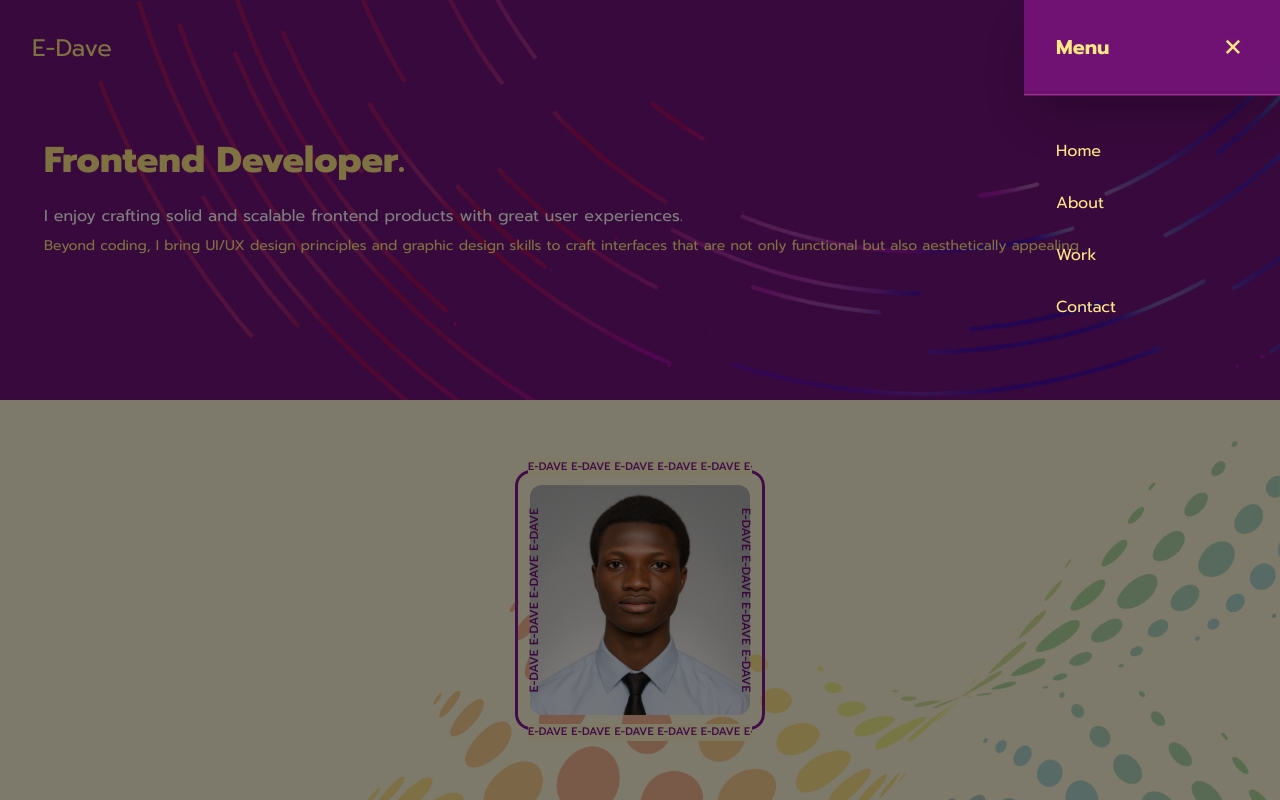
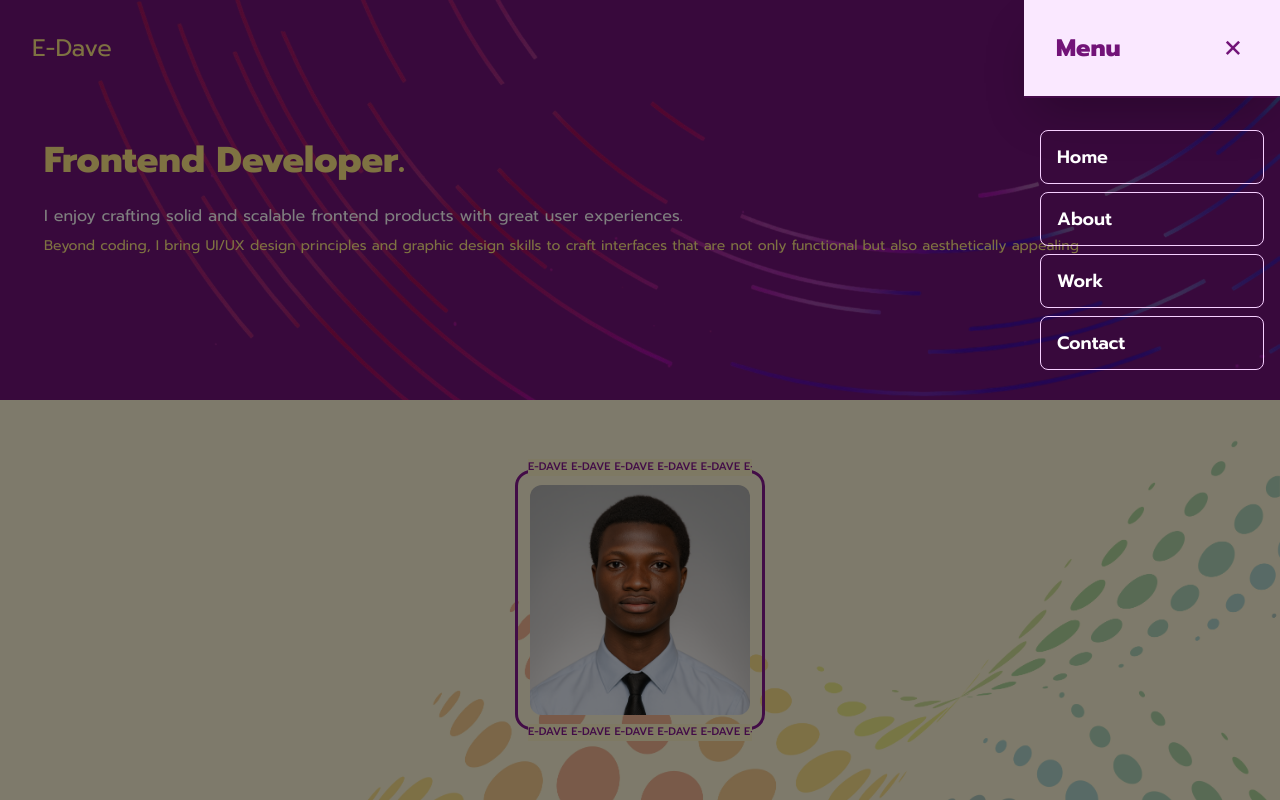
Before and after one commit to Ogunleyed01/Mi-Portfolio, a React (Vite) app: page / in a window 1280 px wide. Both pictures are taken after a click on the icon 1233 px from the left and 48 px from the top of the page. Shown: the top 800 px of the page. Built offline with nearby package versions, Linux system fonts and the light colour scheme.

Commit message:
updated header et landing

```diff
--- a/src/components/header.jsx
+++ b/src/components/header.jsx
@@ -25,21 +25,21 @@
             className='fixed inset-0 bg-black/50 z-40'
             onClick={closeMenu}
           ></div>
-          <div className='absolute top-0 right-0 w-64 h-full bg-fuchsia-900/95 backdrop-blur-sm text-white shadow-2xl z-50'>
-            <div className='p-8 border-b border-amber-200/20'>
+          <div className='absolute top-0 right-0 w-64 h-full bg-fuchsia-100 shadow-2xl z-50'>
+            <div className='p-8 border-b-2 border-fuchsia-900/30'>
               <div className='flex justify-between items-center'>
-                <div className='text-xl font-bold text-amber-200'>Menu</div>
+                <div className='text-2xl font-extrabold text-fuchsia-900'>Menu</div>
                 <i
-                  className='bx bx-x text-3xl cursor-pointer text-amber-200 hover:text-white transition-colors'
+                  className='bx bx-x text-3xl cursor-pointer text-fuchsia-900 hover:text-fuchsia-700 transition-colors'
                   onClick={closeMenu}
                 ></i>
               </div>
             </div>
-            <div className='flex flex-col gap-1 p-4 mt-4'>
-              <a href='#home' onClick={closeMenu} className='px-4 py-3 text-amber-200 hover:text-white hover:bg-amber-200/10 transition-all rounded-lg'>Home</a>
-              <a href='#about' onClick={closeMenu} className='px-4 py-3 text-amber-200 hover:text-white hover:bg-amber-200/10 transition-all rounded-lg'>About</a>
-              <a href='#work' onClick={closeMenu} className='px-4 py-3 text-amber-200 hover:text-white hover:bg-amber-200/10 transition-all rounded-lg'>Work</a>
-              <a href='#contact' onClick={closeMenu} className='px-4 py-3 text-amber-200 hover:text-white hover:bg-amber-200/10 transition-all rounded-lg'>Contact</a>
+            <div className='flex flex-col gap-2 p-4 mt-4'>
+              <a href='#home' onClick={closeMenu} className='px-4 py-3 text-lg font-semibold text-white hover:text-white hover:bg-fuchsia-800 transition-all rounded-lg border border-fuchsia-200'>Home</a>
+              <a href='#about' onClick={closeMenu} className='px-4 py-3 text-lg font-semibold text-white hover:text-white hover:bg-fuchsia-800 transition-all rounded-lg border border-fuchsia-200'>About</a>
+              <a href='#work' onClick={closeMenu} className='px-4 py-3 text-lg font-semibold text-white hover:text-white hover:bg-fuchsia-800 transition-all rounded-lg border border-fuchsia-200'>Work</a>
+              <a href='#contact' onClick={closeMenu} className='px-4 py-3 text-lg font-semibold text-white hover:text-white hover:bg-fuchsia-800 transition-all rounded-lg border border-fuchsia-200'>Contact</a>
             </div>
           </div>
         </>
--- a/src/index.css
+++ b/src/index.css
@@ -2,6 +2,12 @@
 
 * {
   font-family: "prompt", sans-serif;
+  box-sizing: border-box;
+}
+
+body {
+  margin: 0;
+  padding: 0;
 }
 
 .edave-border {
--- a/src/pages/landing.jsx
+++ b/src/pages/landing.jsx
@@ -1,4 +1,4 @@
-import React, { useState } from 'react'
+import React, { useState, useEffect } from 'react'
 import Header from '../components/header'
 import headshot from '../images/headshot.png'
 import abstractbg1 from '../images/purple-design-background.png'
@@ -6,12 +6,27 @@
 
 const Landing = () => {
   const [isMenuOpen, setIsMenuOpen] = useState(false)
+
+  // Prevent scrolling when menu is open
+  useEffect(() => {
+    if (isMenuOpen) {
+      document.body.style.overflow = 'hidden'
+    } else {
+      document.body.style.overflow = 'unset'
+    }
+
+    // Cleanup function to restore scrolling when component unmounts
+    return () => {
+      document.body.style.overflow = 'unset'
+    }
+  }, [isMenuOpen])
   const [formData, setFormData] = useState({
     name: '',
     email: '',
     message: ''
   })
   const [emailError, setEmailError] = useState('')
+  const [submitSuccess, setSubmitSuccess] = useState(false)
 
   const validateEmail = (email) => {
     const emailRegex = /^[^\s@]+@[^\s@]+\.[^\s@]+$/
@@ -47,10 +62,31 @@
       `Message:\n${formData.message}`
     )
 
-    window.location.href = `mailto:ogunleyedavid28@gmail.com?subject=${subject}&body=${body}`
+    // Show success message
+    setSubmitSuccess(true)
+    setEmailError('')
 
+    // Reset form
     setFormData({ name: '', email: '', message: '' })
-    setEmailError('')
+
+    // Create mailto link and copy to clipboard, then show message
+    const mailtoLink = `mailto:ogunleyedavid28@gmail.com?subject=${subject}&body=${body}`
+
+    // Try to open email client in background
+    try {
+      const link = document.createElement('a')
+      link.href = mailtoLink
+      document.body.appendChild(link)
+      link.click()
+      document.body.removeChild(link)
+    } catch (error) {
+      console.log('Could not open email client:', error)
+    }
+
+    // Hide success message after 5 seconds
+    setTimeout(() => {
+      setSubmitSuccess(false)
+    }, 5000)
   }
 
   return (
@@ -79,22 +115,22 @@
         >
             <div className='absolute inset-0 bg-amber-100/70'></div>
             <div className='relative z-10 rounded-2xl p-3 edave-border flex'>
-                <div className='absolute left-2 top-0 bottom-0 flex items-center'>
+                {/* <div className='absolute left-2 top-0 bottom-0 flex items-center'>
                     <div className='vertical-text text-fuchsia-900 font-medium text-xs'>E-DAVE E-DAVE E-DAVE E-DAVE</div>
-                </div>
+                </div> */}
                 <img src={headshot} alt="edave" className='w-55 rounded-xl mx-auto'/>
-                <div className='absolute right-2 top-0 bottom-0 flex items-center'>
+                {/* <div className='absolute right-2 top-0 bottom-0 flex items-center'>
                     <div className='vertical-text-reverse text-fuchsia-900 font-medium text-xs'>E-DAVE E-DAVE E-DAVE E-DAVE</div>
-                </div>
+                </div> */}
             </div>
         </section>
-        <section className='flex flex-col justify-center h-[66vh] bg-gray-100 p-12'>
+        <section className='flex flex-col justify-center h-[66vh] bg-gray-100 p-12 pb-16'>
             <h2 className='text-fuchsia-900 text-4xl font-extrabold mb-2'>Design</h2>
             <p>Lorem ipsum dolor sit amet, consectetur adipisicing elit. Aspernatur voluptate quaerat, corporis unde ipsam ducimus odio magni, quisquam totam quis vitae neque mollitia facilis. Distinctio veritatis quo doloribus. Totam, quod.</p>
             <h2 className='text-fuchsia-900 text-4xl font-extrabold mt-10 mb-2'>Engineering</h2>
             <p>Lorem ipsum dolor sit amet, consectetur adipisicing elit. Aspernatur voluptate quaerat, corporis unde ipsam ducimus odio magni, quisquam totam quis vitae neque mollitia facilis. Distinctio veritatis quo doloribus. Totam, quod.</p>
         </section>
-        <section className='bg-fuchsia-900 h-[46vh] p-5 pt-12'>
+        <section className='bg-fuchsia-900 h-[46vh] p-5 pt-12 pb-16'>
             <div className='bg-fuchsia-100 h-[20rem] p-12'>
                 <h2 className='text-fuchsia-900 text-3xl font-extrabold'>
                     I Design <br />
@@ -110,10 +146,16 @@
                 </a>
             </div>
         </section>
-        <section>
+        <section className='pb-16'>
             <div className='p-12'>
                 <h3 className='text-fuchsia-900 text-3xl font-extrabold mb-7'>Send me a message</h3>
                 <p>Got a question, a gig, or just want to say hi? Contact me.</p>
+
+                {submitSuccess && (
+                  <div className='mt-4 p-4 bg-green-100 border border-green-400 text-green-700 rounded'>
+                    <p className='font-semibold'>Message sent successfully! Your email client should open shortly.</p>
+                  </div>
+                )}
 
                 <form onSubmit={handleSubmit} className='m-2 mt-10 flex flex-col gap-4'>
                     <label htmlFor="name">Your Name</label>
```
